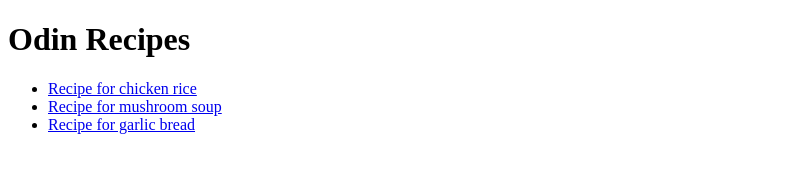
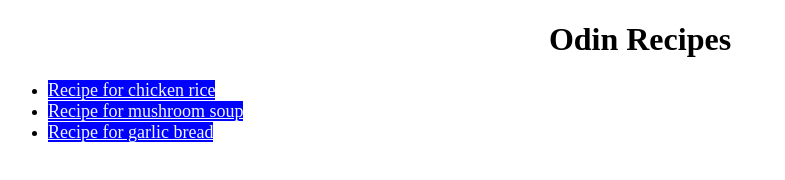
Before and after one commit to EZEKIEL-FROSTY/odin-recipes, a plain HTML site: page index.html in a window 1280 px wide. Shown: the whole page, without its empty margins (0-785 px from the left). Drawn offline with Linux system fonts and the light colour scheme.

Commit message:
Center heading and images

```diff
--- a/index.html
+++ b/index.html
@@ -3,14 +3,15 @@
     <head>
         <meta charset="utf-8">
         <title>Odin Recipes</title>
+        <link rel="stylesheet" href="styles.css">
     </head>
 
     <body>
         <h1>Odin Recipes</h1>
         <ul>
-            <li><a href="./chicken-rice.html">Recipe for chicken rice</a></li>
-            <li><a href="./mushroom-soup.html">Recipe for mushroom soup</a></li>
-            <li><a href="./garlic-bread.html">Recipe for garlic bread</a></li>
+            <li><a href="./chicken-rice.html" class="home">Recipe for chicken rice</a></li>
+            <li><a href="./mushroom-soup.html" class="home">Recipe for mushroom soup</a></li>
+            <li><a href="./garlic-bread.html" class="home">Recipe for garlic bread</a></li>
         </ul>
 
     </body>
--- /dev/null
+++ b/styles.css
@@ -0,0 +1,21 @@
+.home {
+    font-size: large;
+    color:aliceblue;
+    background-color: blue;
+}
+
+a {
+    font-size: small;
+}
+
+h1 {
+    text-align: center;
+}
+
+img{
+    width: 500px;
+    height:auto;
+    margin-left: auto;
+    margin-right: auto;
+    display: block;
+}
```
Also changed, not shown: chicken-rice.html (+1 -0 lines), garlic-bread.html (+1 -0 lines), mushroom-soup.html (+1 -0 lines).
